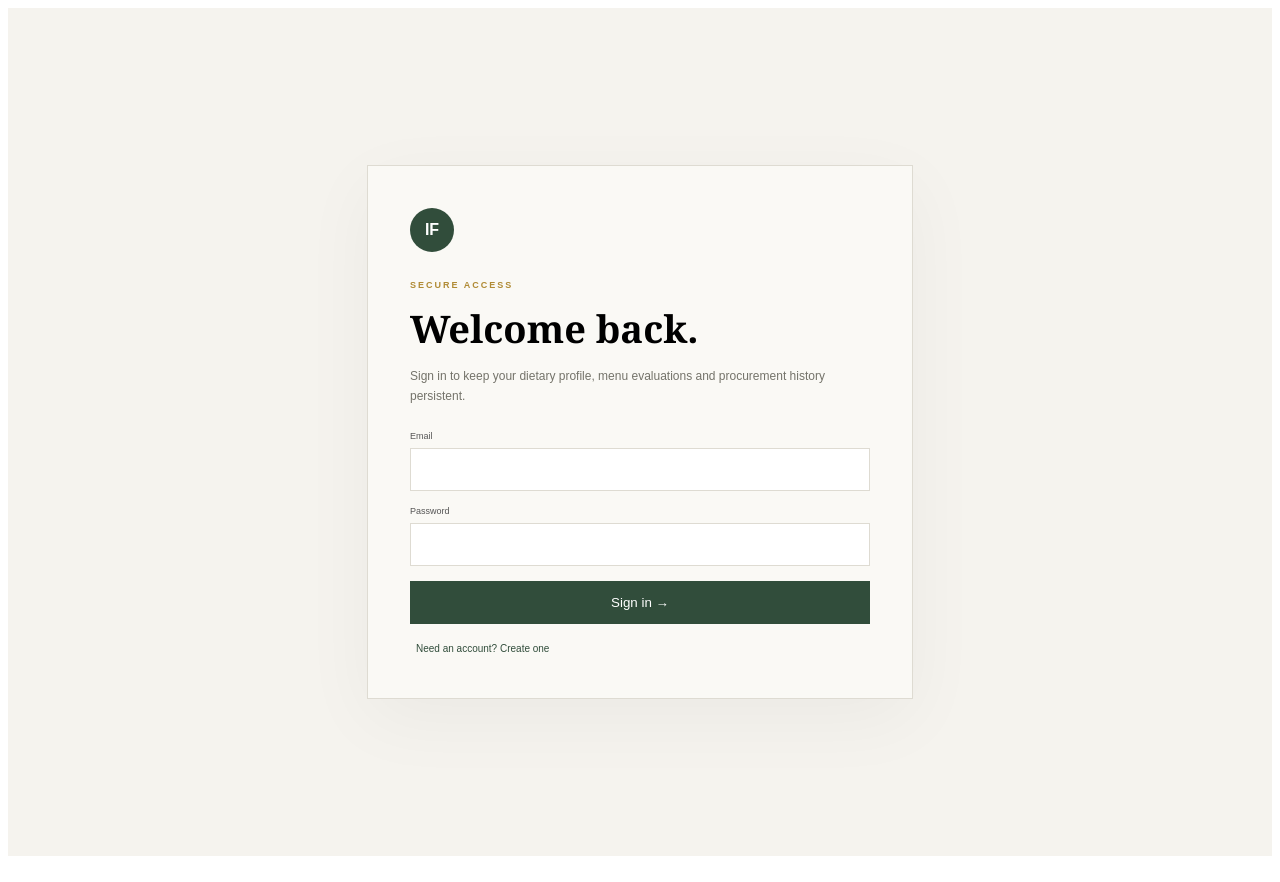
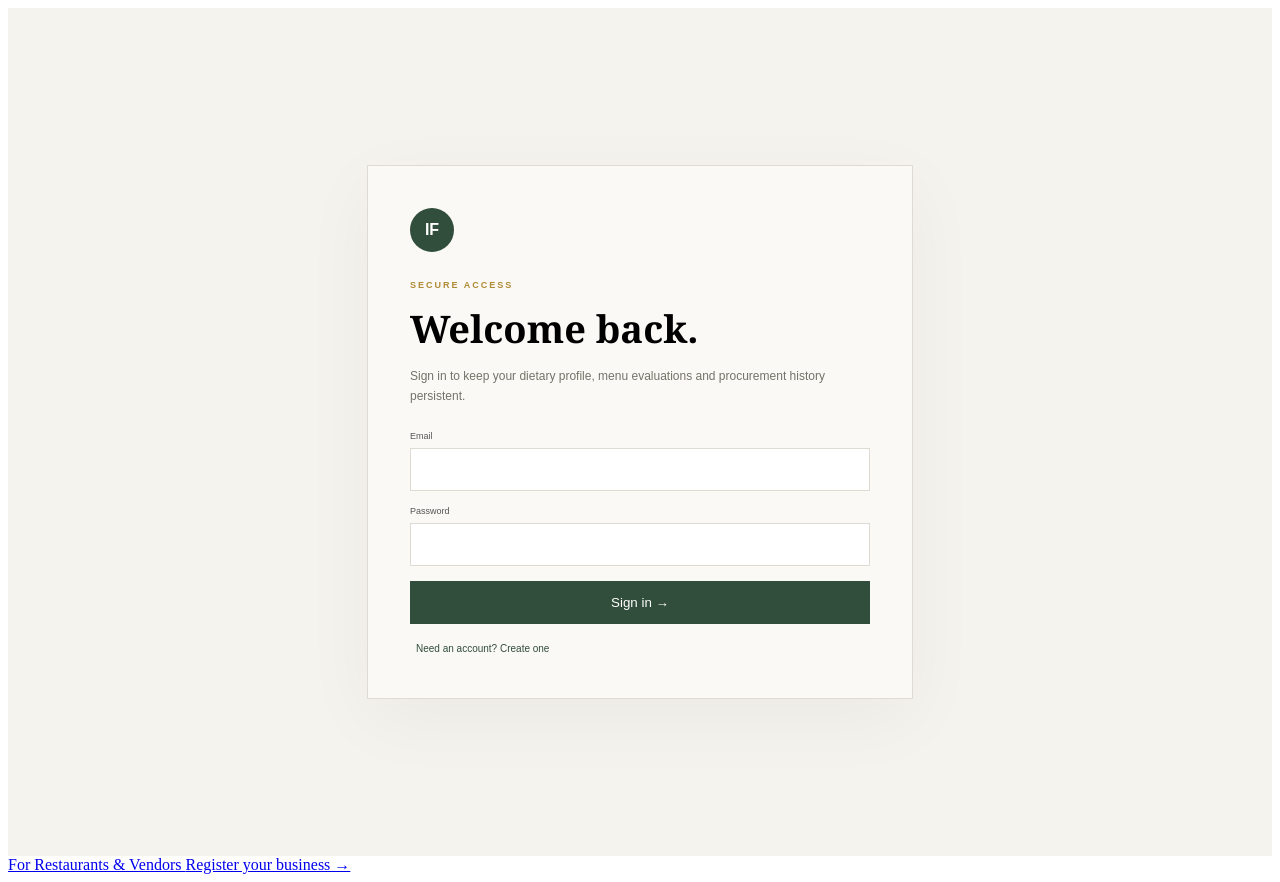
Before and after one commit to SainTs-Sadiq/Project-repo, a Next.js app: page / in a window 1280 px wide. Built offline with nearby package versions, Linux system fonts and the light colour scheme; no server answers.

Commit message:
feat: surface vendor registration CTA on homepage

```diff
--- a/app/layout.jsx
+++ b/app/layout.jsx
@@ -1,4 +1,5 @@
 import AuthGate from "../components/AuthGate";
+import VendorCta from "../components/VendorCta";
 
 export const metadata = {
   title: "Food Procurement Intelligence",
@@ -6,5 +7,5 @@ export const metadata = {
 };
 
 export default function RootLayout({ children }) {
-  return <html lang="en"><body><AuthGate>{children}</AuthGate></body></html>;
+  return <html lang="en"><body><AuthGate>{children}</AuthGate><VendorCta /></body></html>;
 }
```
